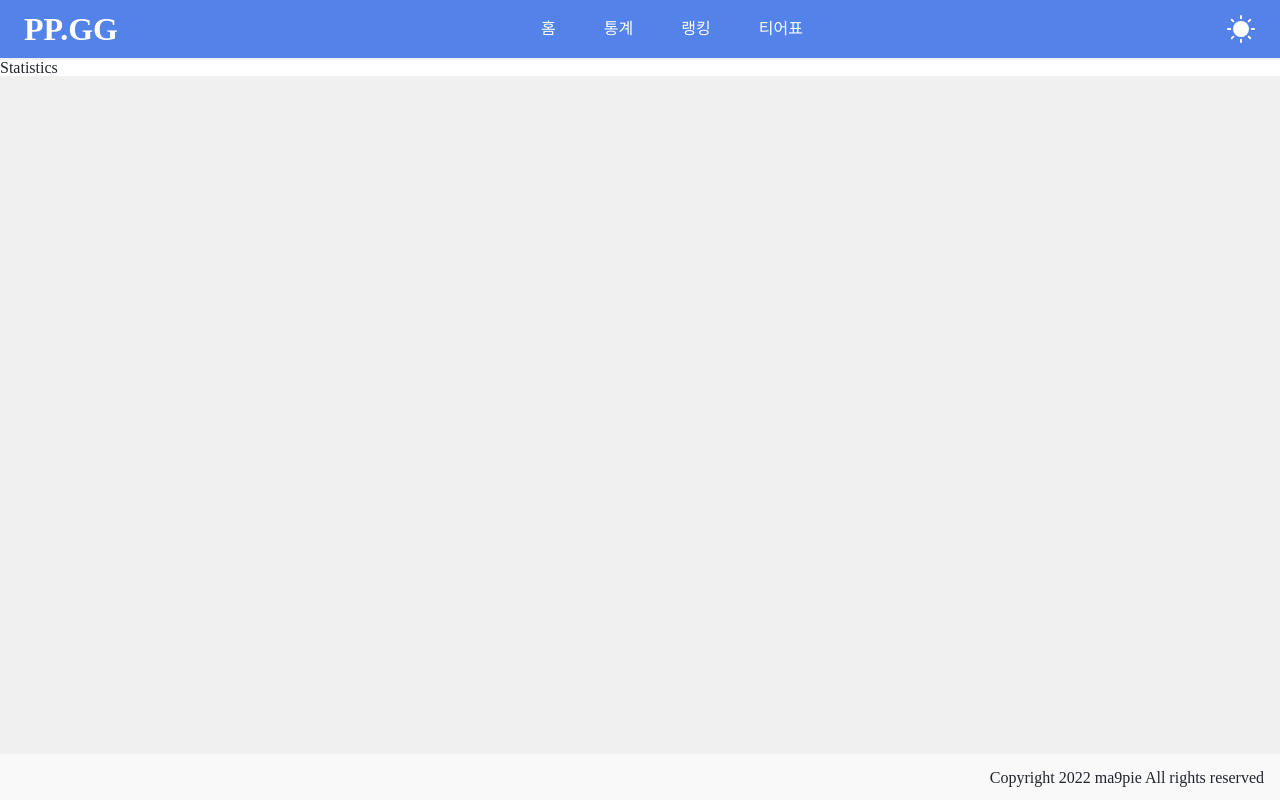
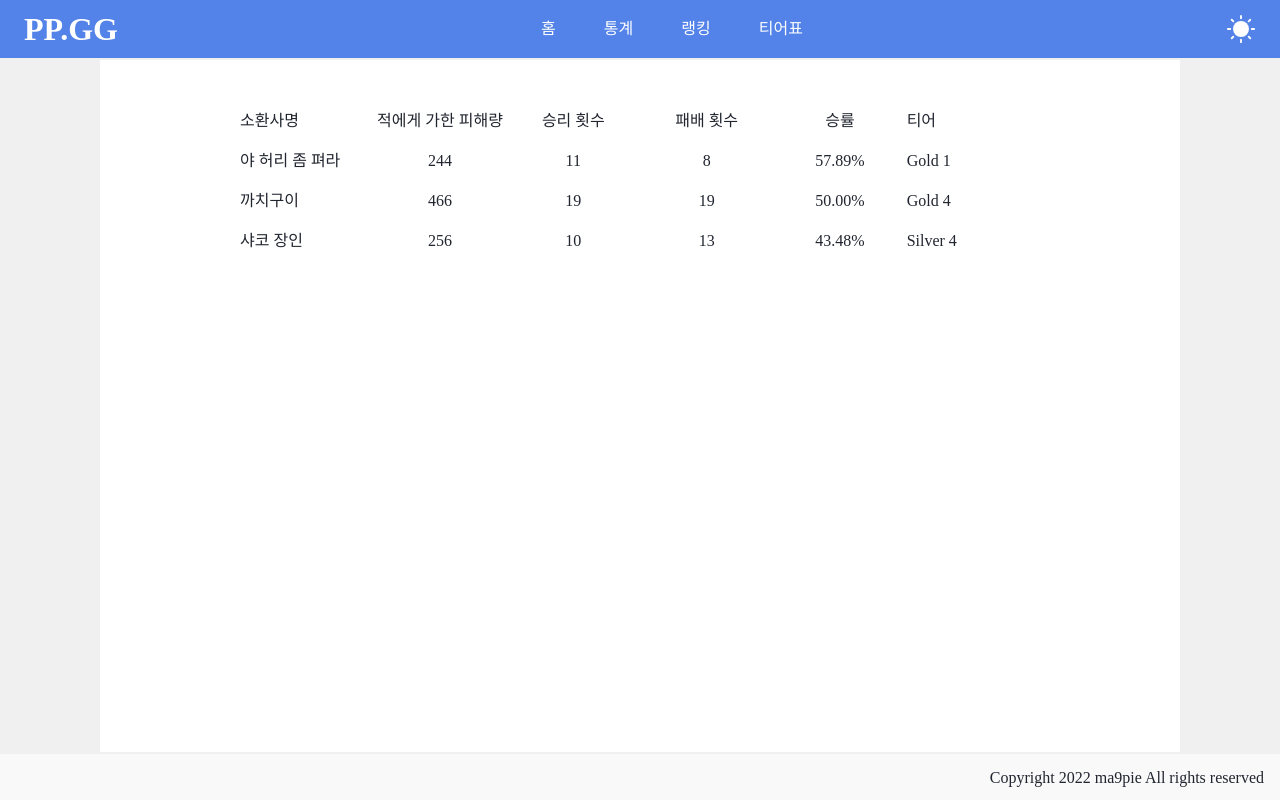
Before and after one commit to kjy1787/pingpong.gg, a Next.js app: page /statistics in a window 1280 px wide. Built offline with nearby package versions, Linux system fonts and the light colour scheme; a web font is replaced by a local one.

Commit message:
티어 유틸 추가

```diff
--- a/components/home/Banner.jsx
+++ b/components/home/Banner.jsx
@@ -26,7 +26,7 @@ function Banner() {
         <BannerWrapper backgroundColor="var(--blue300)">
           <BannerContent>
             <Title>업데이트</Title>
-            <Description>소환사 검색 및 티어표 페이지 업데이트</Description>
+            <Description>소환사 검색, 통계, 티어 페이지 업데이트</Description>
           </BannerContent>
         </BannerWrapper>
 
--- a/db/history.json
+++ b/db/history.json
@@ -236,5 +236,47 @@
     "loserId": "maxosa72",
     "winnerDamege": 11,
     "loserDamege": 9
+  },
+  {
+    "date": "2022-12-08 18:00",
+    "winnerId": "kjy1787",
+    "loserId": "jiseok2301",
+    "winnerDamege": 11,
+    "loserDamege": 7
+  },
+  {
+    "date": "2022-12-08 18:00",
+    "winnerId": "kjy1787",
+    "loserId": "jiseok2301",
+    "winnerDamege": 13,
+    "loserDamege": 11
+  },
+  {
+    "date": "2022-12-08 18:00",
+    "winnerId": "jiseok2301",
+    "loserId": "kjy1787",
+    "winnerDamege": 11,
+    "loserDamege": 6
+  },
+  {
+    "date": "2022-12-08 18:00",
+    "winnerId": "jiseok2301",
+    "loserId": "kjy1787",
+    "winnerDamege": 11,
+    "loserDamege": 6
+  },
+  {
+    "date": "2022-12-08 18:00",
+    "winnerId": "jiseok2301",
+    "loserId": "kjy1787",
+    "winnerDamege": 14,
+    "loserDamege": 12
+  },
+  {
+    "date": "2022-12-08 18:00",
+    "winnerId": "kjy1787",
+    "loserId": "jiseok2301",
+    "winnerDamege": 12,
+    "loserDamege": 10
   }
 ]
--- a/pages/statistics.js
+++ b/pages/statistics.js
@@ -1,16 +1,85 @@
 import styled from "@emotion/styled";
 import Axios from "axios";
-import { useRouter } from "next/router";
 import React, { useEffect, useState } from "react";
 import CommonLayout from "@/layouts/CommonLayout";
+import TierUtils from "@/utils/TierUtils";
 
 function Statistics() {
-  const router = useRouter();
-  const [id, setId] = useState("");
+  const [list, setList] = useState([]);
 
-  useEffect(() => {}, []);
+  useEffect(() => {
+    getDate();
+  }, []);
 
-  return <Wrapper>Statistics</Wrapper>;
+  const getDate = async () => {
+    let tmpList = [];
+    // user 조회 API 호출
+    const tmpUserList = await Axios.get("/api/user", {
+      params: { name: "" },
+    }).then((res) => {
+      return res.data;
+    });
+
+    // history 조회 API 호출
+    const tmpHistory = await Axios.get("/api/history").then((res) => {
+      return res.data;
+    });
+
+    // 통계
+    tmpUserList.map((user) => {
+      let totalDeal = 0; // 적에게 가한 피해량
+      let winPoints = 0; // 승리 횟수
+      let losePoints = 0; // 패배 횟수
+      tmpHistory.map((history) => {
+        if (history.winnerId === user.id) {
+          totalDeal += history.winnerDamege;
+          winPoints++;
+        } else if (history.loserId === user.id) {
+          totalDeal += history.loserDamege;
+          losePoints++;
+        }
+      });
+      tmpList.push({
+        id: user.id,
+        name: user.name,
+        totalDeal: totalDeal,
+        winPoints: winPoints,
+        losePoints: losePoints,
+        winRate: (winPoints / (winPoints + losePoints)) * 100,
+      });
+    });
+    console.log(tmpList);
+    setList(tmpList);
+  };
+
+  return (
+    <Wrapper>
+      <TableContainer>
+        <Field>
+          <Row>
+            <Column>소환사명</Column>
+            <Column>적에게 가한 피해량</Column>
+            <Column>승리 횟수</Column>
+            <Column>패배 횟수</Column>
+            <Column>승률</Column>
+            <Column>티어</Column>
+          </Row>
+        </Field>
+        <Table>
+          {list.map((item, key) => (
+            <Row key={key}>
+              <Column>{item.name}</Column>
+              <Column>{item.totalDeal}</Column>
+              <Column>{item.winPoints}</Column>
+              <Column>{item.losePoints}</Column>
+              <Column>{item.winRate.toFixed(2)}%</Column>
+              <Column>{TierUtils.getTier(item.winRate)}</Column>
+            </Row>
+          ))}
+        </Table>
+      </TableContainer>
+    </Wrapper>
+  );
 }
 
 export default Statistics;
@@ -19,4 +88,29 @@ Statistics.getLayout = function getLayout(page) {
   return <CommonLayout>{page}</CommonLayout>;
 };
 
-const Wrapper = styled.div``;
+const Wrapper = styled.div`
+  width: 1080px;
+  min-height: calc(100vh - 108px);
+  margin: 0px auto;
+  padding: 50px 0px;
+`;
+const TableContainer = styled.div`
+  margin: auto;
+  width: 800px;
+`;
+const Field = styled.div``;
+const Table = styled.div``;
+const Row = styled.div`
+  display: flex;
+  justify-content: space-between;
+  height: 40px;
+`;
+const Column = styled.div`
+  display: flex;
+  flex-direction: column;
+  flex: 1;
+  font: var(--body16);
+  &:nth-of-type(n + 2):nth-of-type(-n + 5) {
+    text-align: center;
+  }
+`;
--- /dev/null
+++ b/utils/TierUtils.js
@@ -0,0 +1,72 @@
+const TierUtils = () => {};
+
+TierUtils.getTier = (rate) => {
+  // 아이언
+  if (rate < 34) {
+    return "Iron";
+  }
+  // 브론즈
+  else if (rate < 36) {
+    return "Bronze 4";
+  } else if (rate < 38) {
+    return "Bronze 3";
+  } else if (rate < 40) {
+    return "Bronze 2";
+  } else if (rate < 42) {
+    return "Bronze 1";
+  }
+  // 실버
+  else if (rate < 44) {
+    return "Silver 4";
+  } else if (rate < 46) {
+    return "Silver 3";
+  } else if (rate < 48) {
+    return "Silver 2";
+  } else if (rate < 50) {
+    return "Silver 1";
+  }
+  // 골드
+  else if (rate < 52) {
+    return "Gold 4";
+  } else if (rate < 54) {
+    return "Gold 3";
+  } else if (rate < 56) {
+    return "Gold 2";
+  } else if (rate < 58) {
+    return "Gold 1";
+  }
+  // 플래티넘
+  else if (rate < 60) {
+    return "Platinum 4";
+  } else if (rate < 62) {
+    return "Platinum 3";
+  } else if (rate < 64) {
+    return "Platinum 2";
+  } else if (rate < 66) {
+    return "Platinum 1";
+  }
+  // 다이아
+  else if (rate < 68) {
+    return "Diamond 4";
+  } else if (rate < 70) {
+    return "Diamond 3";
+  } else if (rate < 72) {
+    return "Diamond 2";
+  } else if (rate < 74) {
+    return "Diamond 1";
+  }
+  // 마스터
+  else if (rate < 82) {
+    return "Master";
+  }
+  // 그랜드 마스터
+  else if (rate < 90) {
+    return "Grandmaster";
+  }
+  // 챌린저
+  else if (rate <= 100) {
+    return "Challenger";
+  }
+};
+
+export default TierUtils;
```
Also changed, not shown: pages/test.js (+0 -9 lines).
